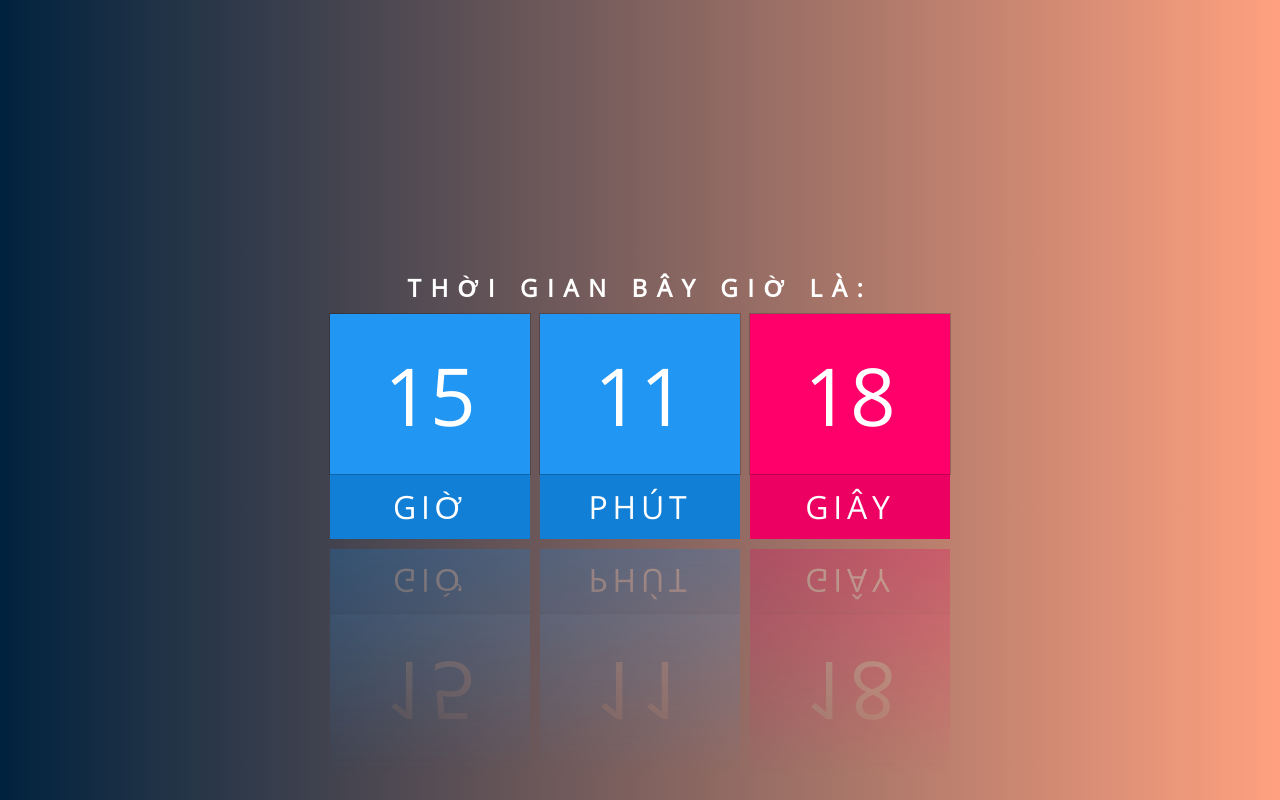
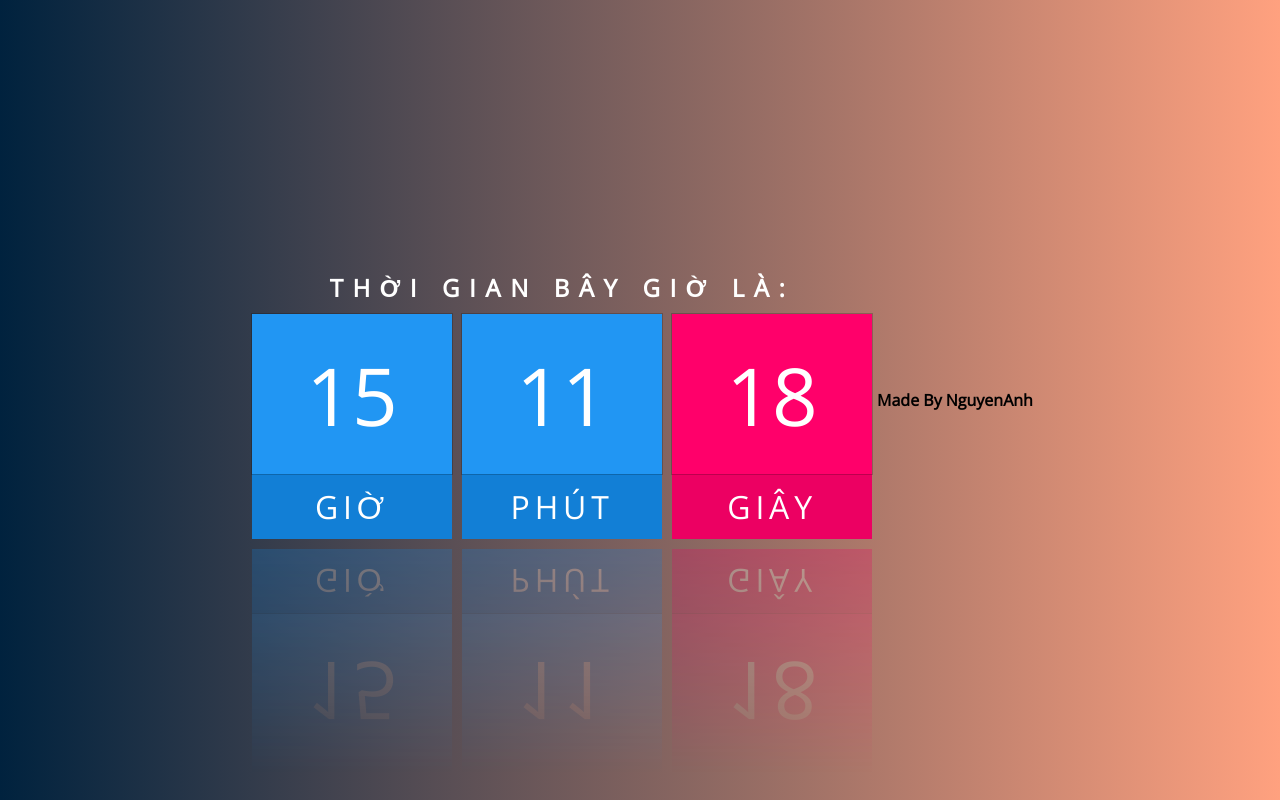
Before and after one commit to asdata448/asdata448.github.io, a plain HTML site: page index.html in a window 1280 px wide. Drawn offline with nearby package versions, Linux system fonts and the light colour scheme.

Commit message:
Update index.html

```diff
--- a/index.html
+++ b/index.html
@@ -38,7 +38,7 @@
             var  dem_gio = setInterval(dong_ho, 1000);
 
         </script>
-
+        <div id="inf"><h4>Made By NguyenAnh</h4></div>
     </body>
 
 </html>
```
